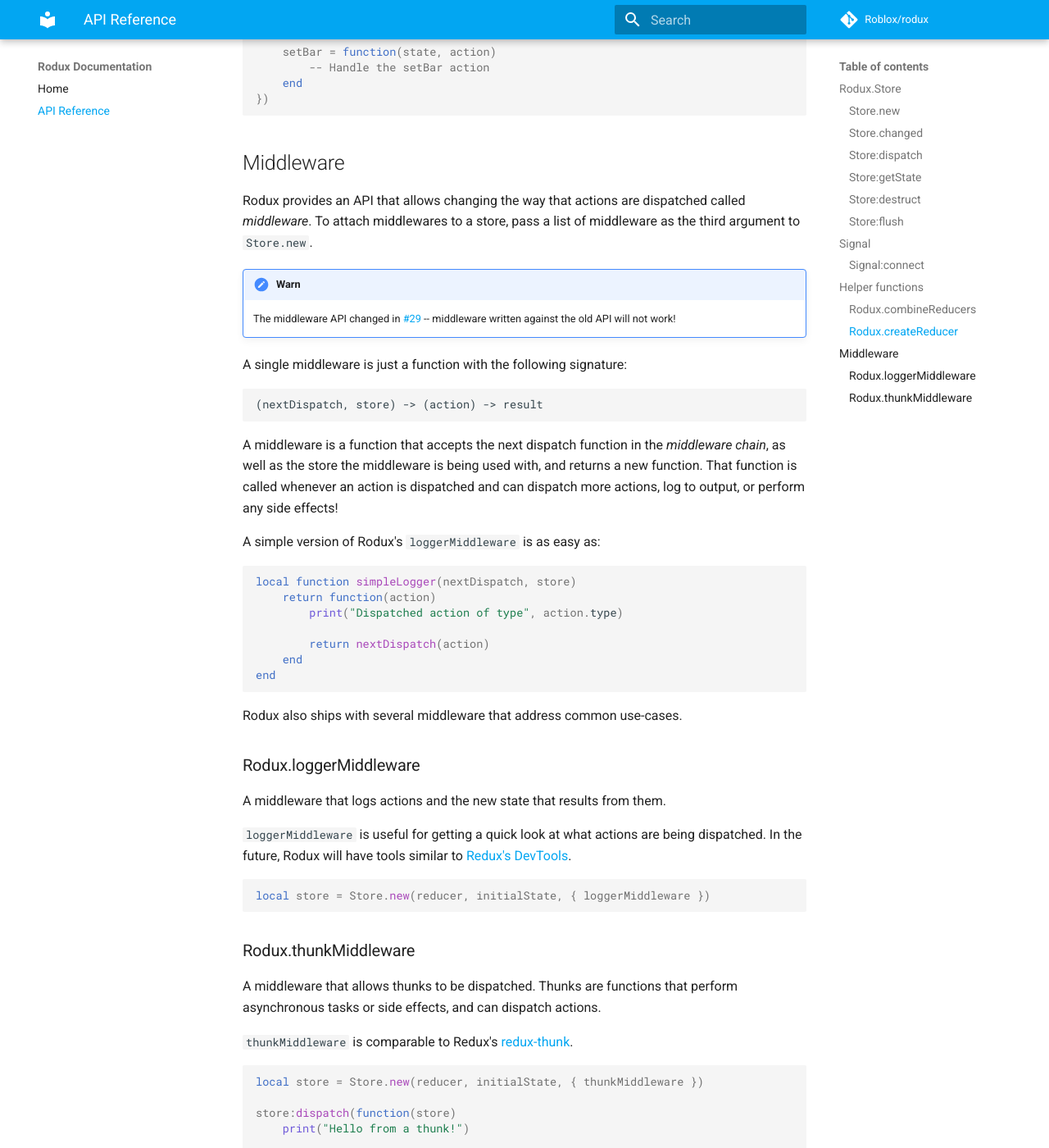
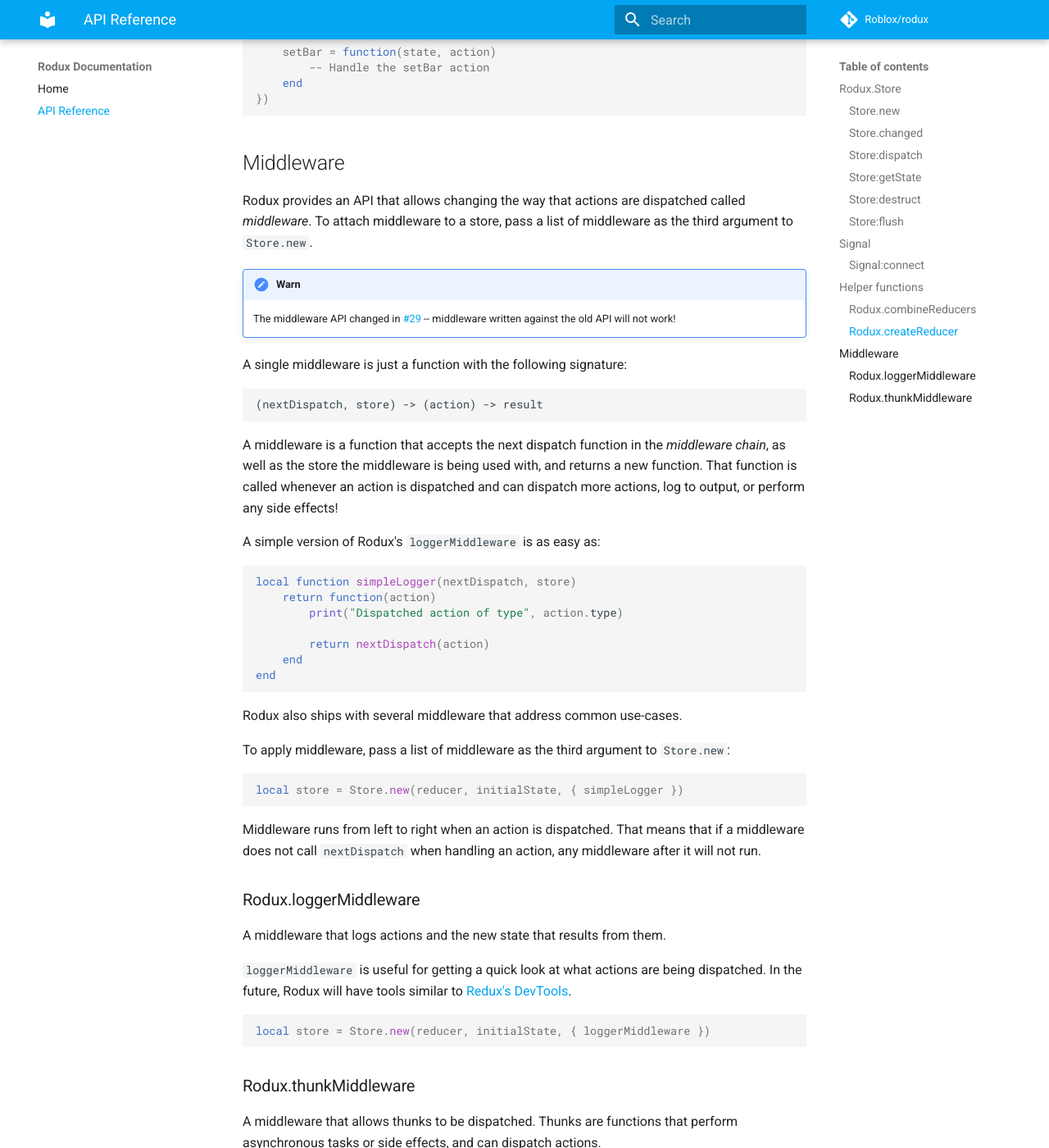
Before and after one commit to Roblox/rodux, an MkDocs documentation site: the page built from docs/api-reference.md, in a window 1280 px wide and 1400 px high, scrolled down 3764 px. Shown: the whole window at 82% size. Built offline with MkDocs 1.6.1 and Material for MkDocs 9.7.7, drawn with Linux system fonts in a browser that asks for light colours; comment, search, counter and statistics services are not loaded; old or Windows-style settings are respelled for this version of MkDocs.

````diff
--- a/docs/api-reference.md
+++ b/docs/api-reference.md
@@ -153,7 +153,7 @@
 ```
 
 ## Middleware
-Rodux provides an API that allows changing the way that actions are dispatched called *middleware*. To attach middlewares to a store, pass a list of middleware as the third argument to `Store.new`.
+Rodux provides an API that allows changing the way that actions are dispatched called *middleware*. To attach middleware to a store, pass a list of middleware as the third argument to `Store.new`.
 
 !!! warn
 	The middleware API changed in [#29](https://github.com/Roblox/rodux/pull/29) -- middleware written against the old API will not work!
@@ -180,6 +180,14 @@
 
 Rodux also ships with several middleware that address common use-cases.
 
+To apply middleware, pass a list of middleware as the third argument to `Store.new`:
+
+```lua
+local store = Store.new(reducer, initialState, { simpleLogger })
+```
+
+Middleware runs from left to right when an action is dispatched. That means that if a middleware does not call `nextDispatch` when handling an action, any middleware after it will not run.
+
 ### Rodux.loggerMiddleware
 A middleware that logs actions and the new state that results from them.
 
````
Also changed, not shown: CHANGELOG.md (+1 -0 lines), 2 other files.
